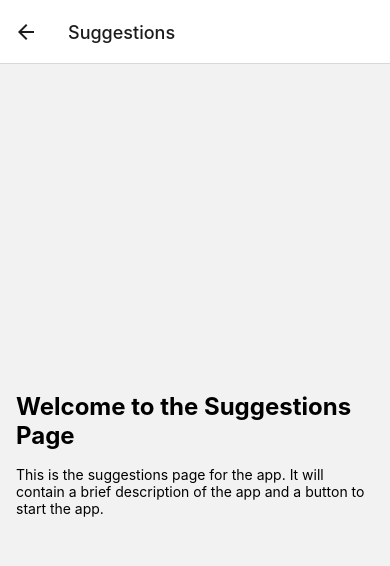
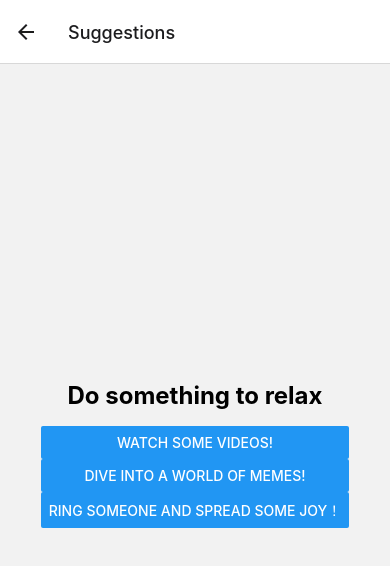
Before and after one commit to mrswagbird/Stressless, a React Native app in the folder app/: screen /Suggestions in a window 390 px wide. Shown: the top 566 px of the page. Built offline with nearby package versions, Linux system fonts and the light colour scheme; what expo-notifications would draw is missing.

Commit message:
suggestion page

```diff
--- a/app/app.json
+++ b/app/app.json
@@ -3,6 +3,7 @@
     "name": "app",
     "slug": "pushnotification",
     "version": "1.0.0",
+    "permissions": ["internet"],
     "orientation": "portrait",
     "icon": "./assets/icon.png",
     "userInterfaceStyle": "light",
--- a/app/frontend/Landing_page.jsx
+++ b/app/frontend/Landing_page.jsx
@@ -1,5 +1,5 @@
-import React from 'react';
-import { View, Text, Button, StyleSheet } from 'react-native';
+import React from "react";
+import { View, Text, Button, StyleSheet } from "react-native";
 
 export default function LandingPage({ navigation }) {
   return (
@@ -8,17 +8,22 @@ export default function LandingPage({ navigation }) {
       <View style={styles.buttonContainer}>
         <Button
           title="User Input"
-          onPress={() => navigation.navigate('UserInput')}
+          onPress={() => navigation.navigate("UserInput")}
           style={styles.button}
         />
         <Button
           title="Suggestions"
-          onPress={() => navigation.navigate('Suggestions')}
+          onPress={() => navigation.navigate("Suggestions")}
           style={styles.button}
         />
         <Button
           title="Stress Report"
-          onPress={() => navigation.navigate('Report')}
+          onPress={() => navigation.navigate("Report")}
+          style={styles.button}
+        />
+        <Button
+          title="Notification Test"
+          onPress={() => navigation.navigate("Notification")}
           style={styles.button}
         />
       </View>
@@ -29,18 +34,17 @@ export default function LandingPage({ navigation }) {
 const styles = StyleSheet.create({
   container: {
     flex: 1,
-    justifyContent: 'center',
-    alignItems: 'center',
+    justifyContent: "center",
+    alignItems: "center",
     padding: 16,
   },
   heading: {
     fontSize: 24,
-    fontWeight: 'bold',
+    fontWeight: "bold",
     marginBottom: 100,
   },
-    buttonContainer: {
-    },
+  buttonContainer: {},
   button: {
     marginTop: 10,
-    },
+  },
 });
--- a/app/frontend/Suggestions_page.jsx
+++ b/app/frontend/Suggestions_page.jsx
@@ -1,13 +1,93 @@
-import { View, Text, StyleSheet } from 'react-native';
+import { View, Text, StyleSheet } from "react-native";
+import { Linking, Button } from "react-native";
+import * as Contacts from "expo-contacts";
+export default function Suggestions() {
+  const openYoutube = () => {
+    console.log("youtube");
+    Linking.openURL(
+      "https://www.youtube.com/results?search_query=funny+videos"
+    ).catch((err) => {
+      console.error(
+        "Failed to open YouTube app. Opening in browser instead.",
+        err
+      );
+      // Fallback to opening in the browser
+      Linking.openURL(
+        "https://www.youtube.com/results?search_query=funny+videos"
+      );
+    });
+  };
+  const open9gag = () => {
+    console.log("9gag");
+    Linking.openURL("https://9gag.com/");
+  };
 
-export default function Suggestions() {
+  const getRandomElement = (arr) => {
+    // Generate a random index within the array length
+    const randomIndex = Math.floor(Math.random() * arr.length);
+
+    // Return the element at the random index
+    return arr[randomIndex];
+  };
+
+  const callContact = async () => {
+    // Ask for permission to access contacts
+    const { status } = await Contacts.requestPermissionsAsync();
+
+    if (status === "granted") {
+      // Retrieve the user's contacts
+      const { data } = await Contacts.getContactsAsync({
+        fields: [Contacts.Fields.PhoneNumbers],
+      });
+
+      if (data.length > 0) {
+        const contact = getRandomElement(data);
+        console.log(data);
+
+        if (contact.phoneNumbers && contact.phoneNumbers.length > 0) {
+          // Get the first phone number of the contact
+          const phoneNumber = contact.phoneNumbers[0].number;
+
+          // Construct the tel: URL
+          const dialerUrl = `tel:${phoneNumber}`;
+
+          // Open the dialer using Linking module
+          Linking.openURL(dialerUrl).catch((error) =>
+            console.error("Error calling contact:", error)
+          );
+        } else {
+          console.log("Selected contact does not have a phone number.");
+        }
+      } else {
+        console.log("No contacts found.");
+      }
+    } else {
+      console.log("Permission to access contacts was denied.");
+    }
+  };
+
+  // Call the function to prompt the user to select a contact and make the call
+
   return (
     <View style={styles.container}>
-        <Text style={styles.heading}>Welcome to the Suggestions Page</Text>
-        <Text>
-            This is the suggestions page for the app. It will contain a brief
-            description of the app and a button to start the app.
-        </Text>
+      <Text style={styles.heading}>Do something to relax</Text>
+      <View style={styles.buttonContainer}>
+        <Button
+          title="Watch some videos!"
+          onPress={openYoutube}
+          style={styles.button}
+        />
+        <Button
+          title="Dive into a world of memes!"
+          onPress={open9gag}
+          style={styles.button}
+        />
+        <Button
+          title="Ring someone and spread some joy！"
+          onPress={callContact}
+          style={styles.button}
+        />
+      </View>
     </View>
   );
 }
@@ -15,13 +95,17 @@ export default function Suggestions() {
 const styles = StyleSheet.create({
   container: {
     flex: 1,
-      justifyContent: 'center',
-      alignItems: 'center',
+    justifyContent: "center",
+    alignItems: "center",
     padding: 16,
   },
   heading: {
     fontSize: 24,
-      fontWeight: 'bold',
+    fontWeight: "bold",
     marginBottom: 16,
   },
+  buttonContainer: {},
+  button: {
+    marginTop: 10,
+  },
 });
--- a/app/package.json
+++ b/app/package.json
@@ -16,6 +16,9 @@
     "@react-navigation/stack": "^6.3.23",
     "aws-sdk": "^2.1565.0",
     "expo": "~50.0.7",
+    "expo-contacts": "^12.8.2",
+    "expo-device": "~5.9.3",
+    "expo-notifications": "~0.27.6",
     "expo-status-bar": "~1.11.1",
     "mock-aws-s3": "^4.0.2",
     "nock": "^13.5.3",
```
Also changed, not shown: 1 other file (tests, documents, lock files or other folders). Lines whose indentation alone changed are shown as unchanged.
